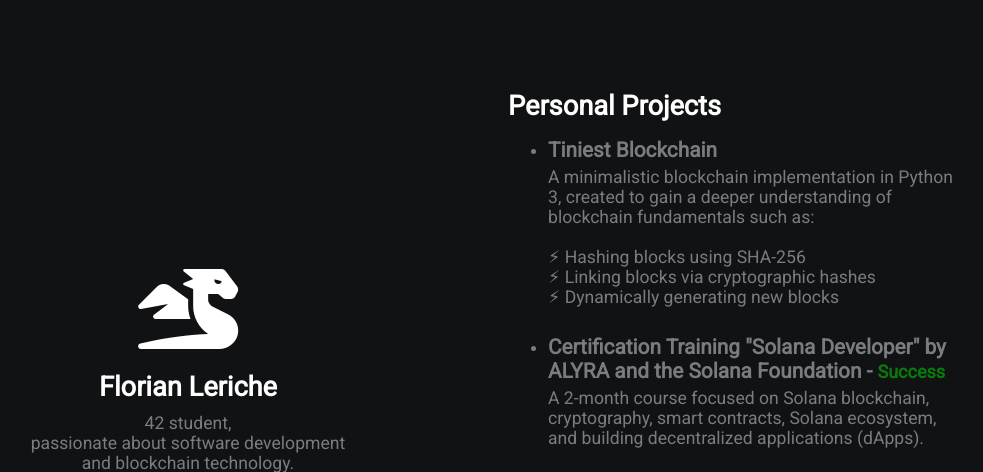
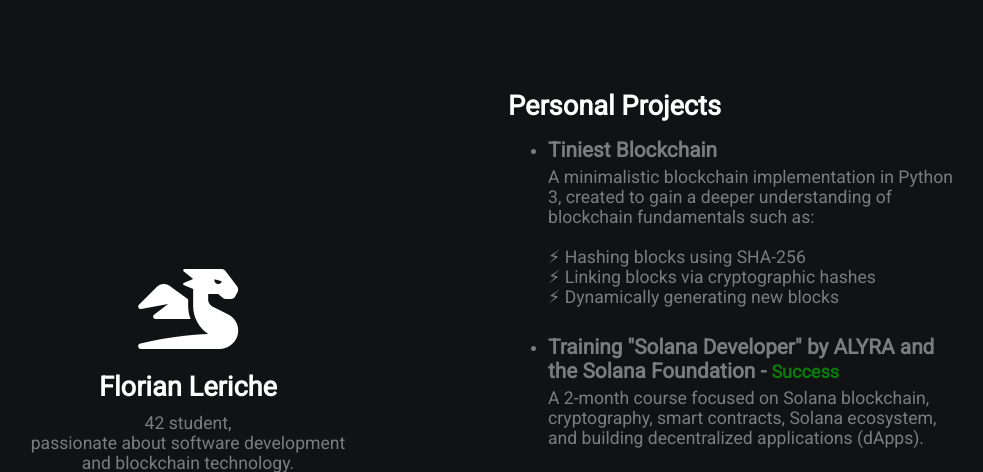
Before and after one commit to florianleriche/Portfolio, a plain HTML site: page index.html in a window 1280 px wide. Shown: the top 472 px of the page, without its empty margins (132-1115 px from the left). Drawn offline with Linux system fonts and the light colour scheme.

Commit message:
Update index.html

```diff
--- a/index.html
+++ b/index.html
@@ -35,7 +35,7 @@
                     </p>
                 </li>
                 <li>
-                    <h3>Certification Training "Solana Developer" by ALYRA and the Solana Foundation - <span class="status completed">Success</span></h3>
+                    <h3>Training "Solana Developer" by ALYRA and the Solana Foundation - <span class="status completed">Success</span></h3>
                     <p>
                         A 2-month course focused on Solana blockchain, cryptography, smart contracts, Solana ecosystem, and building decentralized applications (dApps).
                     </p>
```
